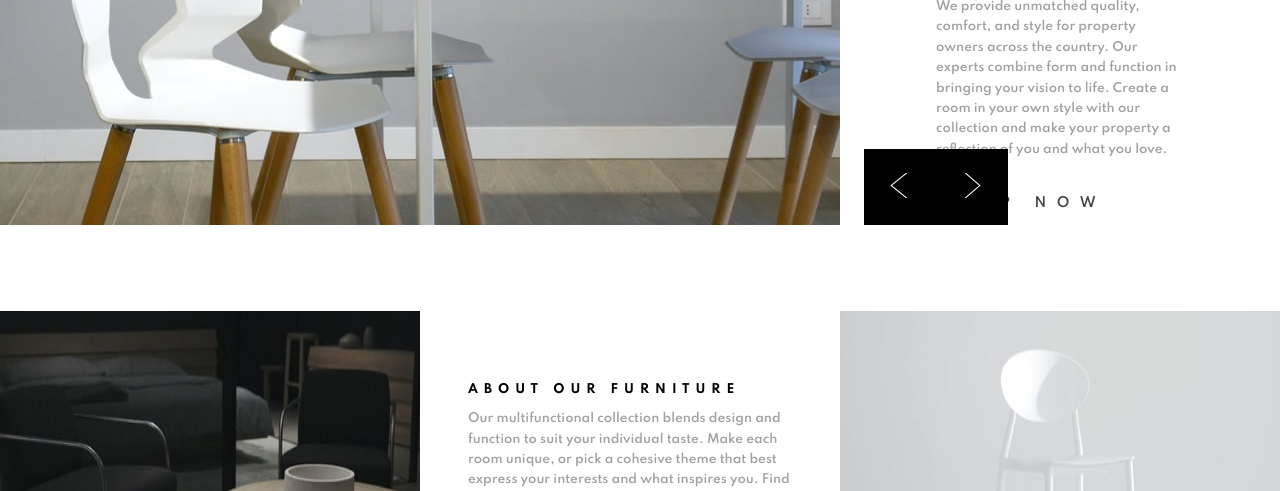
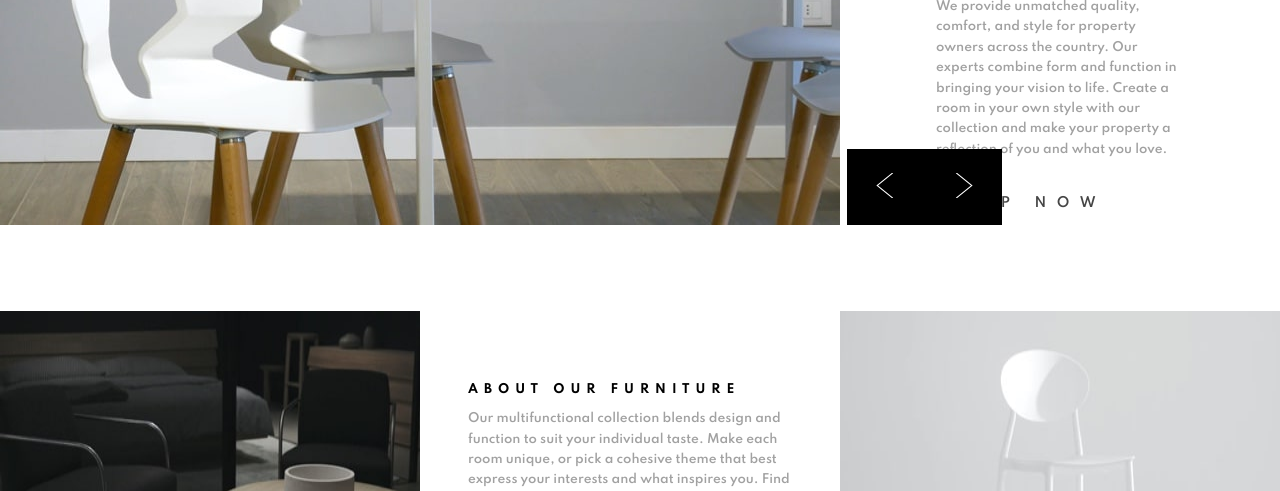
Before and after one commit to Uriel-Sautron/room-homepage-fontend-mentor, a plain HTML site: page index.html in a window 1280 px wide. Shown: the part 309-800 px from the top of the page. Drawn offline with Linux system fonts and the light colour scheme.

Commit message:
Fix Solution

```diff
--- a/style.css
+++ b/style.css
@@ -252,13 +252,13 @@ footer {
   }
 
   .hero__group-buttons {
-    right: -14em;
+    right: -13.5em;
   }
 
   .hero__button {
     background-color: black;
     border: none;
-    padding: 1.8em 2em;
+    padding: 1.8em 2.2em;
   }
 
   .hero__button img {
```
